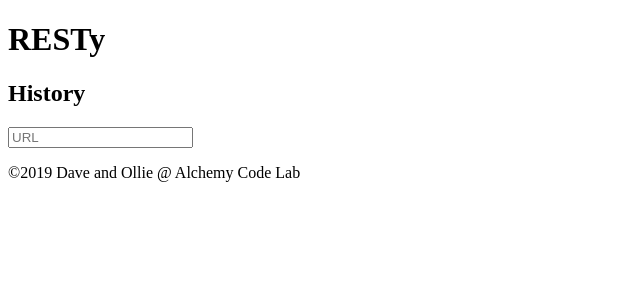
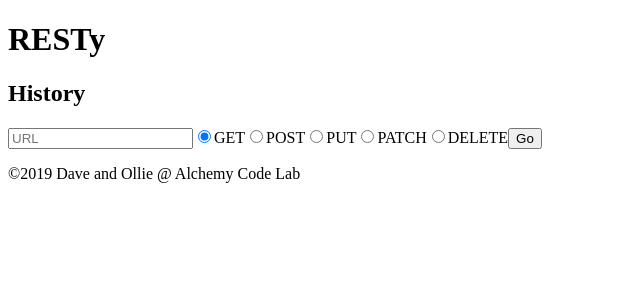
Before and after one commit to 401-advanced-javascript-davetrost/resty-dave-and-ollie, a React app: page / in a window 1280 px wide. Shown: the top 300 px of the page, without its empty margins (0-640 px from the left). Built offline with nearby package versions, Linux system fonts and the light colour scheme.

Commit message:
call form html structure

```diff
--- a/src/components/CallForm.js
+++ b/src/components/CallForm.js
@@ -8,11 +8,32 @@ export default class CallForm extends Component {
 
   render() {
     return (
-      <>
+      <form>
         <input type="text" name="url" placeholder="URL"></input>
-
-
-      </>
+        <label>
+          <input defaultChecked name="method" type="radio" value="get" />
+          <span>GET</span>
+        </label>
+        <label>
+          <input name="method" type="radio" value="post" />
+          <span>POST</span>
+        </label>
+        <label>
+          <input name="method" type="radio" value="put" />
+          <span>PUT</span>
+        </label>
+        <label>
+          <input name="method" type="radio" value="patch" />
+          <span>PATCH</span>
+        </label>
+        <label>
+          <input name="method" type="radio" value="delete" />
+          <span>DELETE</span>
+        </label>
+        <label>
+          <button type="submit">Go</button>
+        </label>
+      </form>
     );
   }
 
```
